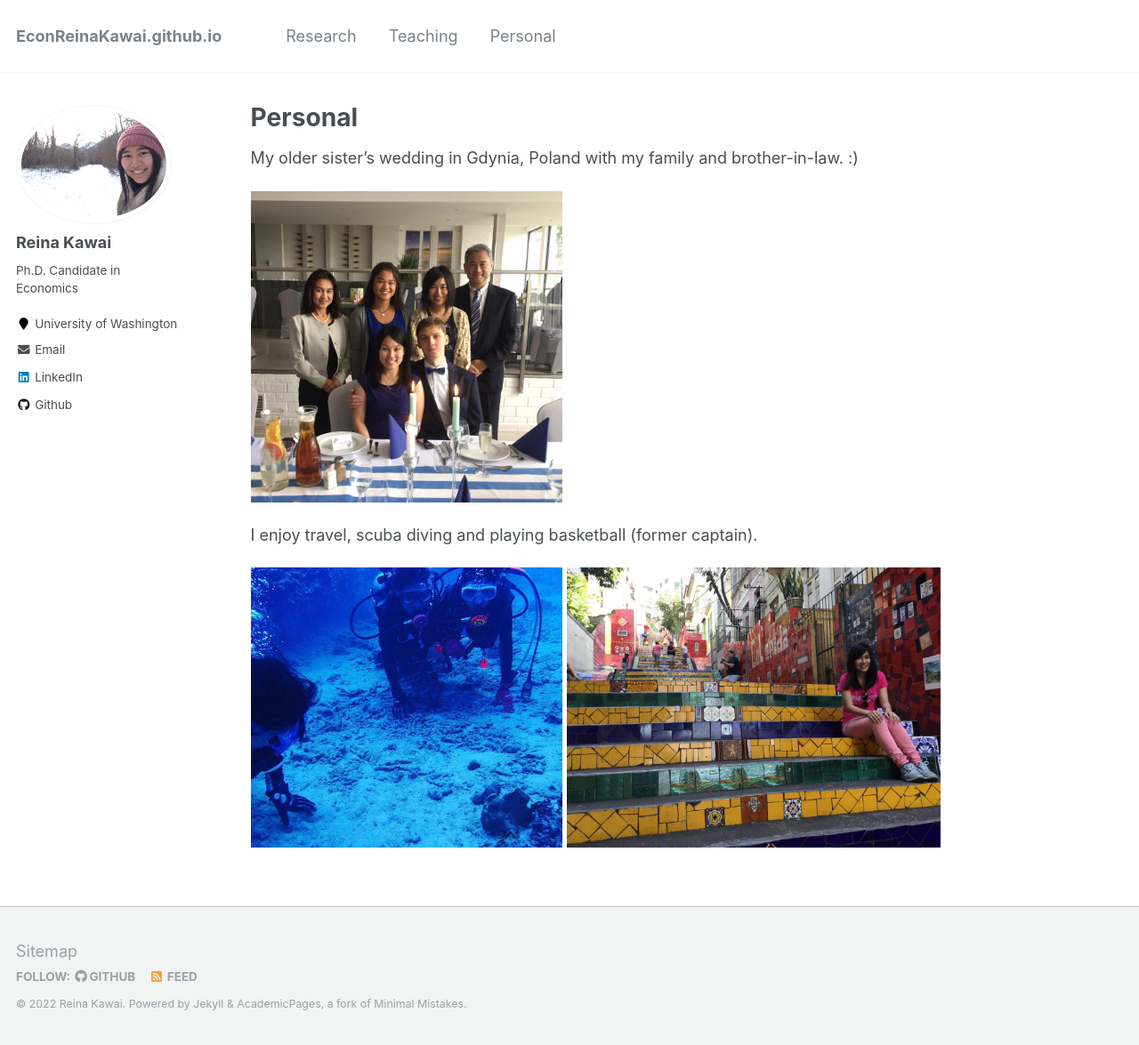
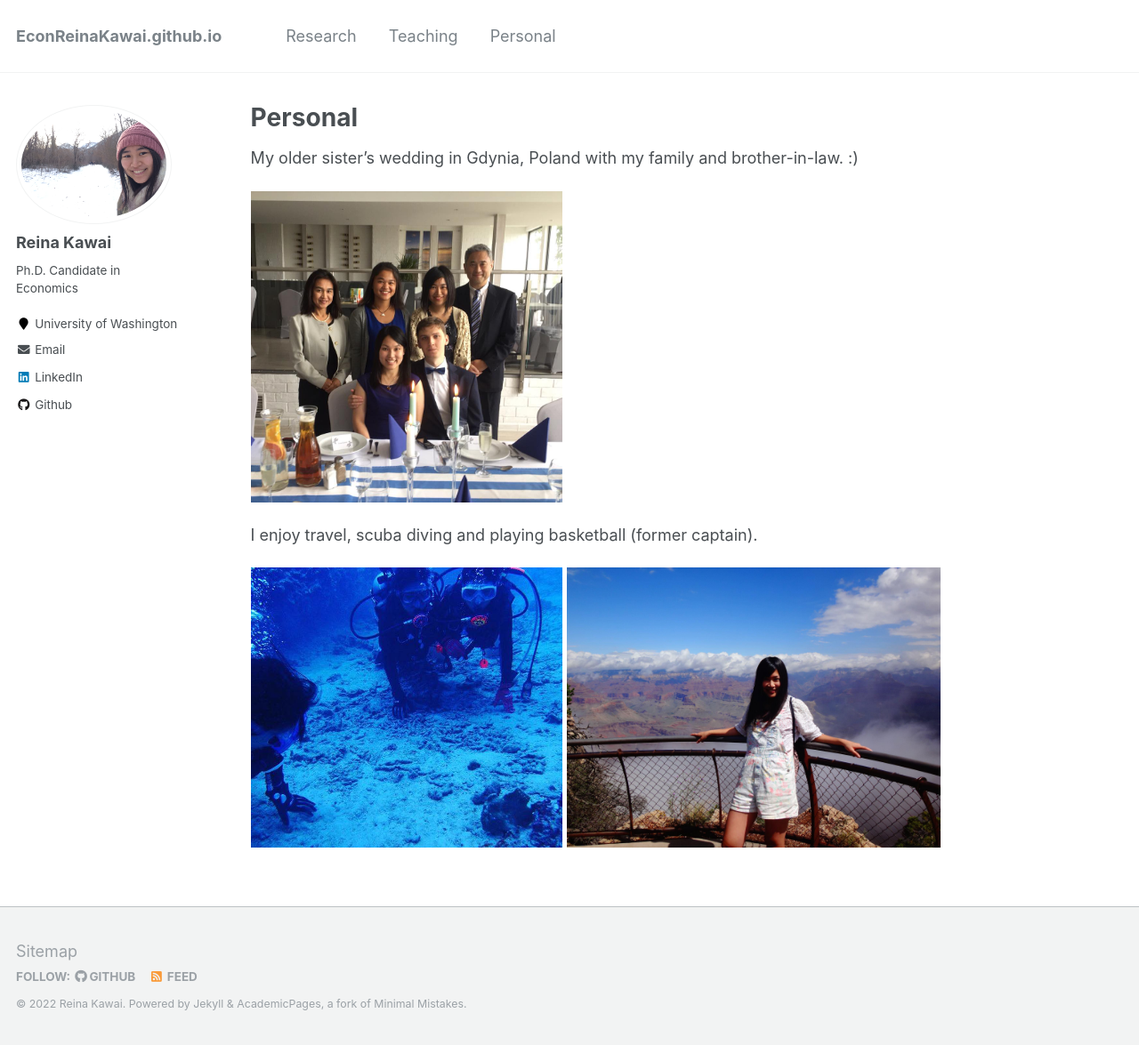
Before and after one commit to Reina-Kawai/Reina-Kawai.github.io, a Jekyll site: the page built from _pages/personal.md, in a window 1280 px wide and 1175 px high. Shown: the whole window at 89% size. Built offline with Jekyll 4.4.1, drawn with Linux system fonts in a browser that asks for light colours.

Commit message:
Update personal.md

```diff
--- a/_pages/personal.md
+++ b/_pages/personal.md
@@ -14,4 +14,4 @@ My older sister's wedding in Gdynia, Poland with my family and brother-in-law. :
 I enjoy travel, scuba diving and playing basketball (former captain).
 
 <img src="https://Reina-Kawai.github.io/images/fam-scuba-diving.jpg" width="350">
-<img src="https://Reina-Kawai.github.io/images/only-me-tourist.jpg" width="420">
+<img src="https://Reina-Kawai.github.io/images/personal_grand_canyon.jpg" width="420">
```
